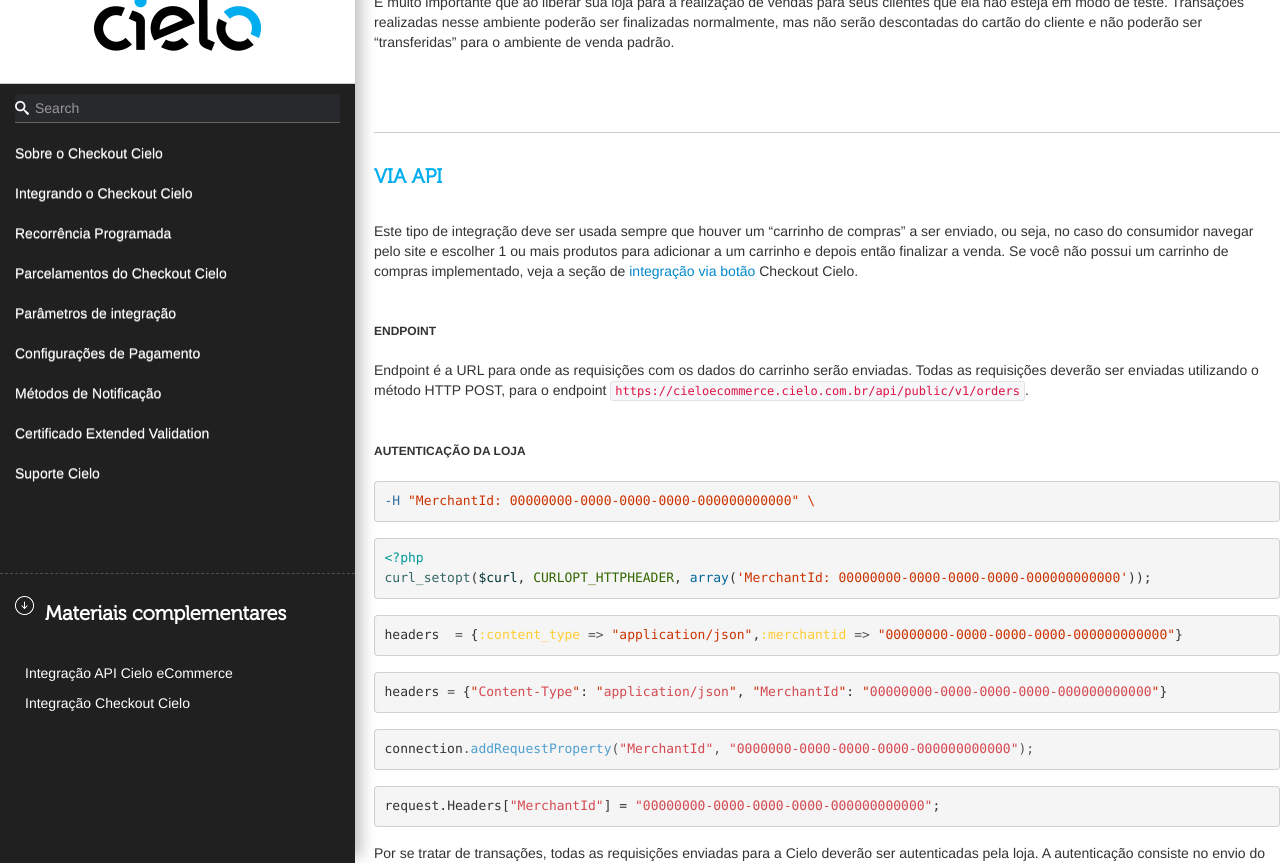
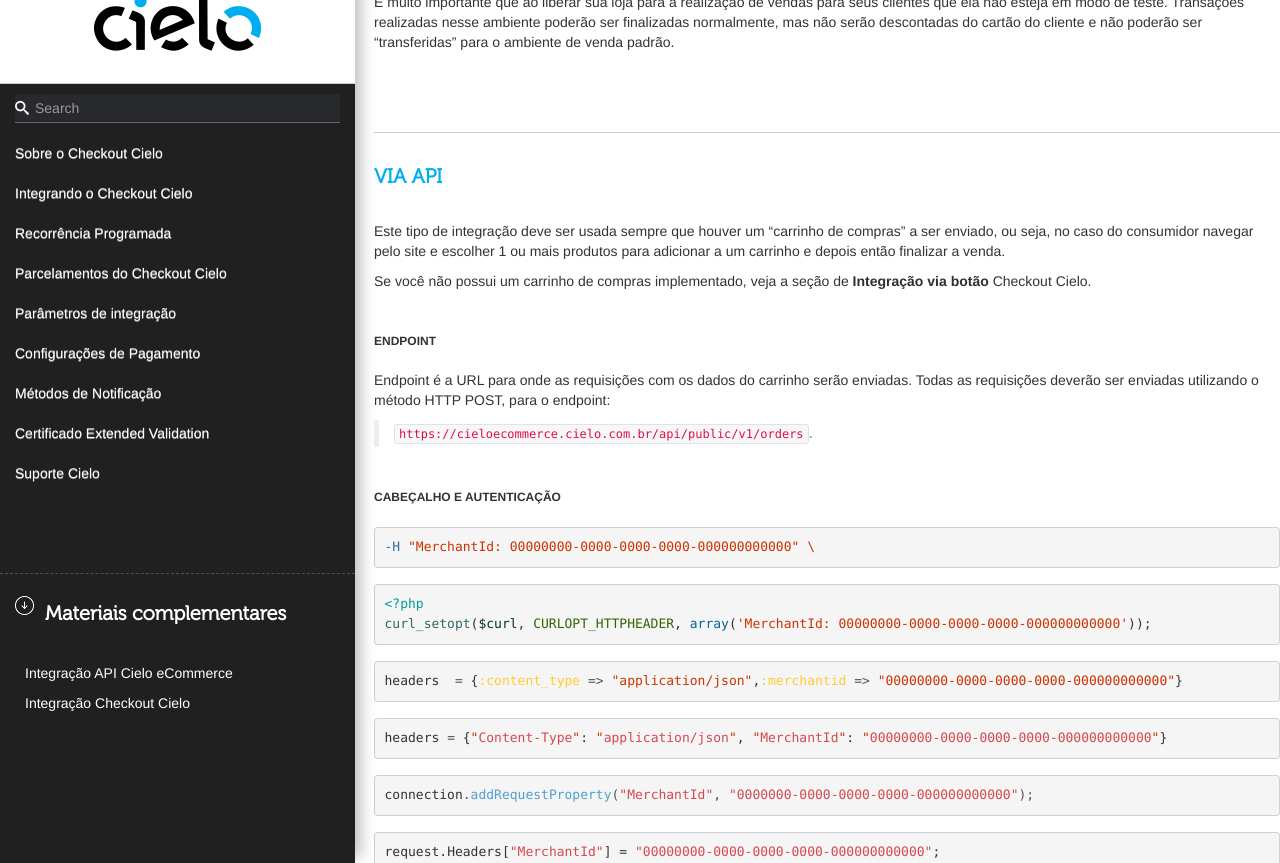
Before and after one commit to DeveloperCielo/Tutorial, a Jekyll site: the page built from _posts/2017-08-25-Checkout.md, in a window 1280 px wide and 900 px high, scrolled down 7989 px, cut to the strip 37-900 px from the top of the window. Built offline with Jekyll 4.4.1, drawn with Linux system fonts in a browser that asks for light colours; some web fonts are replaced.

Commit message:
Updated '_posts/2017-08-25-Checkout.md' via CloudCannon

````diff
--- a/_posts/2017-08-25-Checkout.md
+++ b/_posts/2017-08-25-Checkout.md
@@ -182,9 +182,6 @@
 ![Tarja vermelha - Modo de teste](public/images/manualcheckout/TM02.png)
 
 
-
-
-
 ### Como transacionar no Modo de teste.
 
 A realização de transações no modo de teste ocorre de forma normal. As informações da transação são enviadas via POST ou API, utilizando os parâmetros como descrito no tópico [Integração com carrinho](#integração-carrinho-de-compras), entretanto, os meios de pagamentos a serem usados serão meios simulados.
@@ -242,15 +239,42 @@
 
 <aside class="notice">É muito importante que ao liberar sua loja para a realização de vendas para seus clientes que ela não esteja em modo de teste. Transações realizadas nesse ambiente poderão ser finalizadas normalmente, mas não serão descontadas do cartão do cliente e não poderão ser “transferidas” para o ambiente de venda padrão.</aside>
 
+
+
+
+
+
+
+
+
+
+
+
+
+
+
+
+
+
+
 ## VIA API
 
-Este  tipo  de  integração deve  ser  usada sempre  que  houver  um  “carrinho  de  compras”  a  ser  enviado,  ou  seja,  no  caso  do consumidor navegar pelo site e escolher 1 ou mais produtos para adicionar a um carrinho e depois então finalizar a venda. Se você não possui um carrinho de compras implementado, veja a seção de [integração via botão](#botão-de-produto) Checkout Cielo.
+Este  tipo  de  integração deve  ser  usada sempre  que  houver  um  “carrinho  de  compras”  a  ser  enviado,  ou  seja,  no  caso  do consumidor navegar pelo site e escolher 1 ou mais produtos para adicionar a um carrinho e depois então finalizar a venda.
+
+Se você não possui um carrinho de compras implementado, veja a seção de **Integração via botão** Checkout Cielo.
+
+
+
 
 ### Endpoint
 
-Endpoint é a URL para onde as requisições com os dados do carrinho serão enviadas. Todas as requisições deverão ser enviadas utilizando o método HTTP POST, para o endpoint `https://cieloecommerce.cielo.com.br/api/public/v1/orders`.
-
-### Autenticação da loja
+Endpoint é a URL para onde as requisições com os dados do carrinho serão enviadas. Todas as requisições deverão ser enviadas utilizando o método HTTP POST, para o endpoint:
+
+
+> `https://cieloecommerce.cielo.com.br/api/public/v1/orders`.
+
+
+### Cabeçalho e Autenticação
 
 ```shell
 -H "MerchantId: 00000000-0000-0000-0000-000000000000" \
````
